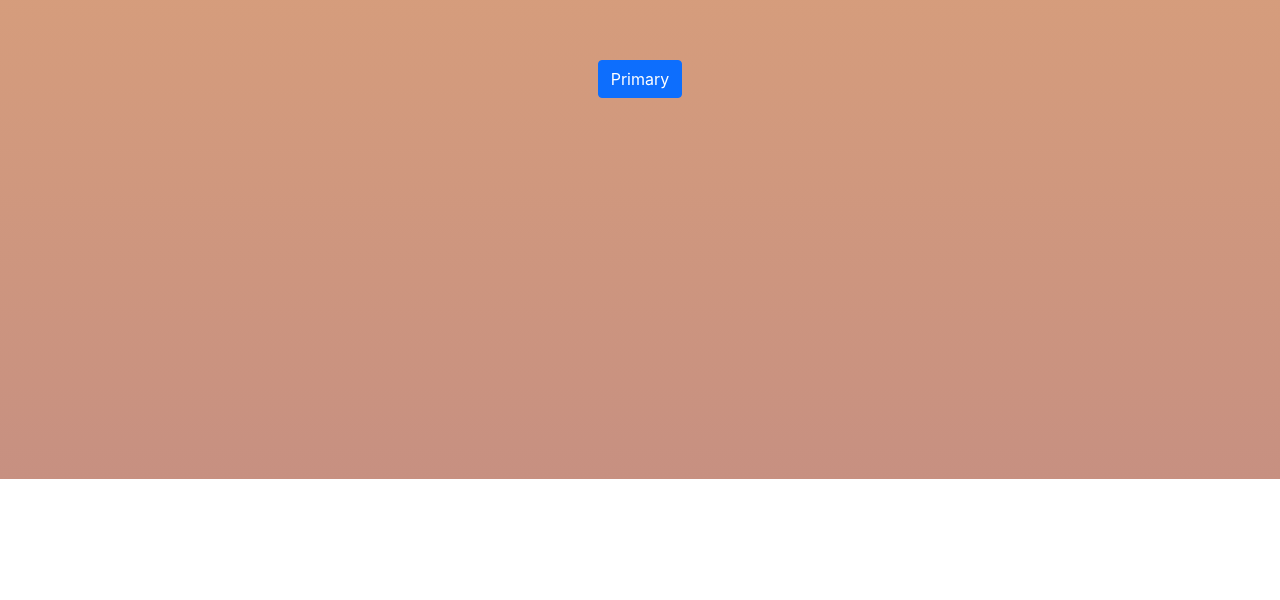
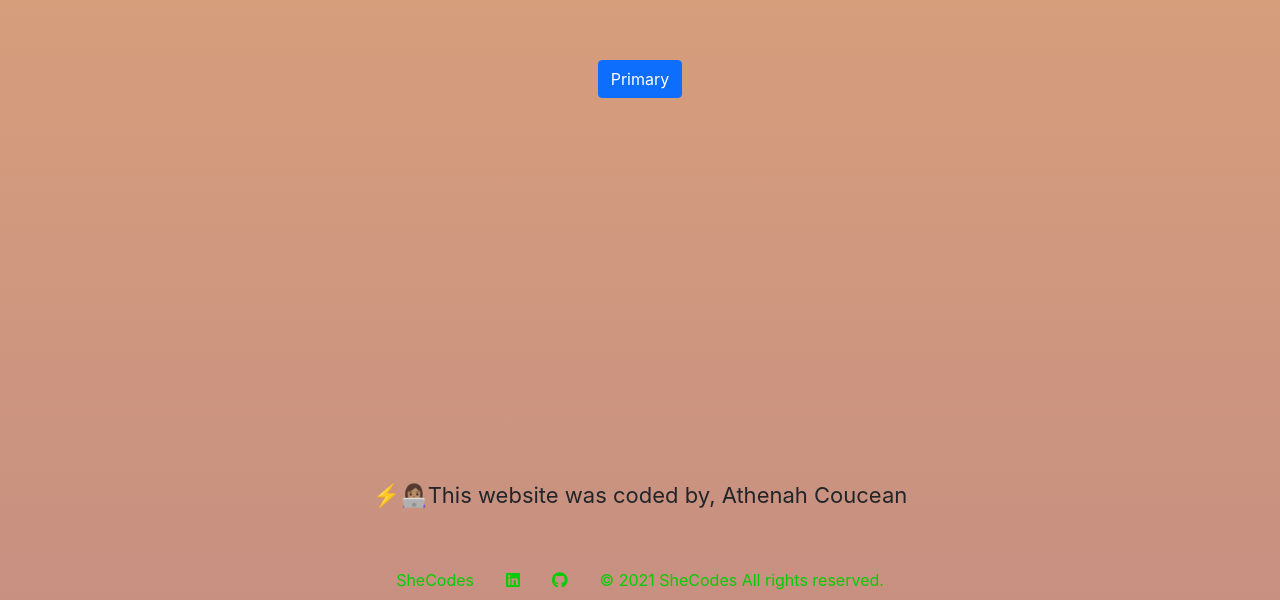
Before and after one commit to Athens410/dictionary-react, a React (Create React App) app: page / in a window 1280 px wide. Shown: the part 321-921 px from the top of the page. Before the commit the page ends 800 px from the top, so only its background shows below. Built offline with nearby package versions, Linux system fonts and the light colour scheme.

Commit message:
imported font awesome
and GitHub and linked in fonts

```diff
--- a/package.json
+++ b/package.json
@@ -3,6 +3,10 @@
   "version": "0.1.0",
   "private": true,
   "dependencies": {
+    "@fortawesome/fontawesome-svg-core": "^6.4.2",
+    "@fortawesome/free-brands-svg-icons": "^6.4.2",
+    "@fortawesome/free-solid-svg-icons": "^6.4.2",
+    "@fortawesome/react-fontawesome": "^0.2.0",
     "@testing-library/jest-dom": "^5.17.0",
     "@testing-library/react": "^13.4.0",
     "@testing-library/user-event": "^13.5.0",
--- a/public/index.html
+++ b/public/index.html
@@ -2,6 +2,7 @@
 <html lang="en">
   <head>
     <meta charset="utf-8" />
+  <script src="https://kit.fontawesome.com/cc9db0f074.js" crossorigin="anonymous"></script>
     <link rel="icon" href="%PUBLIC_URL%/favicon.ico" />
     <meta name="viewport" content="width=device-width, initial-scale=1" />
     <meta name="theme-color" content="#000000" />
--- a/src/App.css
+++ b/src/App.css
@@ -1,5 +1,16 @@
 .App {
   text-align: center;
+ background: linear-gradient(to top, #c79081 0%, #dfa579 100%);
+
+}
+ul{
+  text-decoration: none;
+}
+.foot{
+  font-size: 22px;
+}
+.nav-link{
+  color: rgb(9, 203, 2);
 }
 
 .App-logo {
@@ -14,7 +25,7 @@
 }
 
 .App-header {
-  background: linear-gradient(to top, #c79081 0%, #dfa579 100%);
+
   min-height: 100vh;
   display: flex;
   flex-direction: column;
--- a/src/App.js
+++ b/src/App.js
@@ -1,5 +1,7 @@
 
 import './App.css';
+import { FontAwesomeIcon } from '@fortawesome/react-fontawesome';
+import { faLinkedin, faGithub } from '@fortawesome/free-brands-svg-icons';
 
 export default function App() {
   return (
@@ -7,6 +9,33 @@ export default function App() {
       <header className="App-header">
        <button type="button" class="btn btn-primary">Primary</button>
       </header>
+<footer class="foot">⚡️👩🏽‍💻This website was coded by, Athenah Coucean</footer>
+<ul class="nav justify-content-center mt-5">
+    <li class="nav-item">
+        <a class="nav-link active" href="https://www.shecodes.io/" target="_blank"  rel="noreferrer" title="SheCodes profile">SheCodes</a>
+    </li>
+
+    <li class="nav-item">
+        <a class="nav-link" href="https://linkedin.com/in/athenah-c-2639251a0" target="_blank" rel="noreferrer" title="linkedin profile">  <FontAwesomeIcon icon={faLinkedin} /></a>
+    </li>
+<li>
+    <a class="nav-link" href="https://github.com/Athens410/Portfolio-Project-Git.git" target="_blank" rel="noreferrer" title="github profile">   <FontAwesomeIcon icon={faGithub} /></a>
+    </li>
+<li class="nav-item ml-5">
+        <a class="nav-link"   href="https://www.shecodes.io/" target="_blank"  rel="noreferrer" tabindex="-1" aria-disabled="true">© 2021 SheCodes All rights reserved.</a>
+    </li>
+
+</ul>
+
+
     </div>
+
+
+
+
+
+
+
+
   );
 }
```
Also changed, not shown: 1 other file (tests, documents, lock files or other folders).
